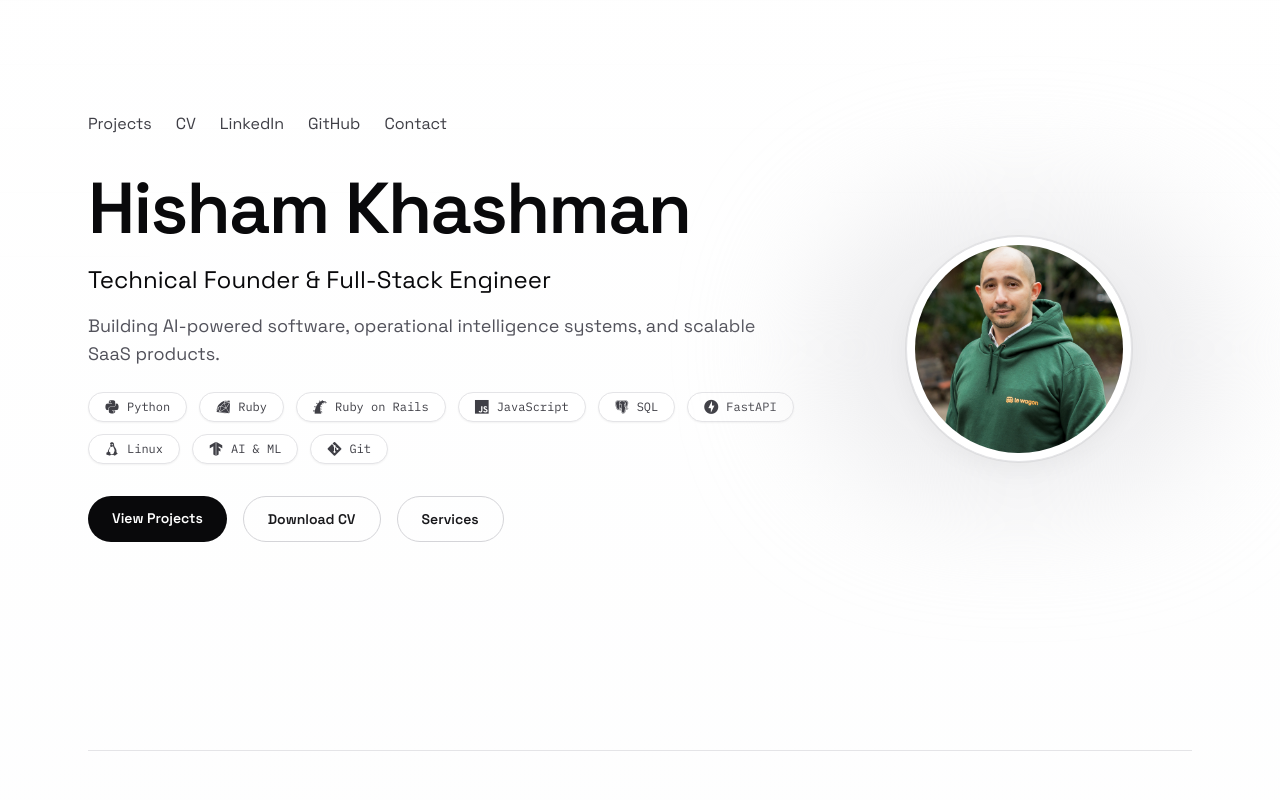
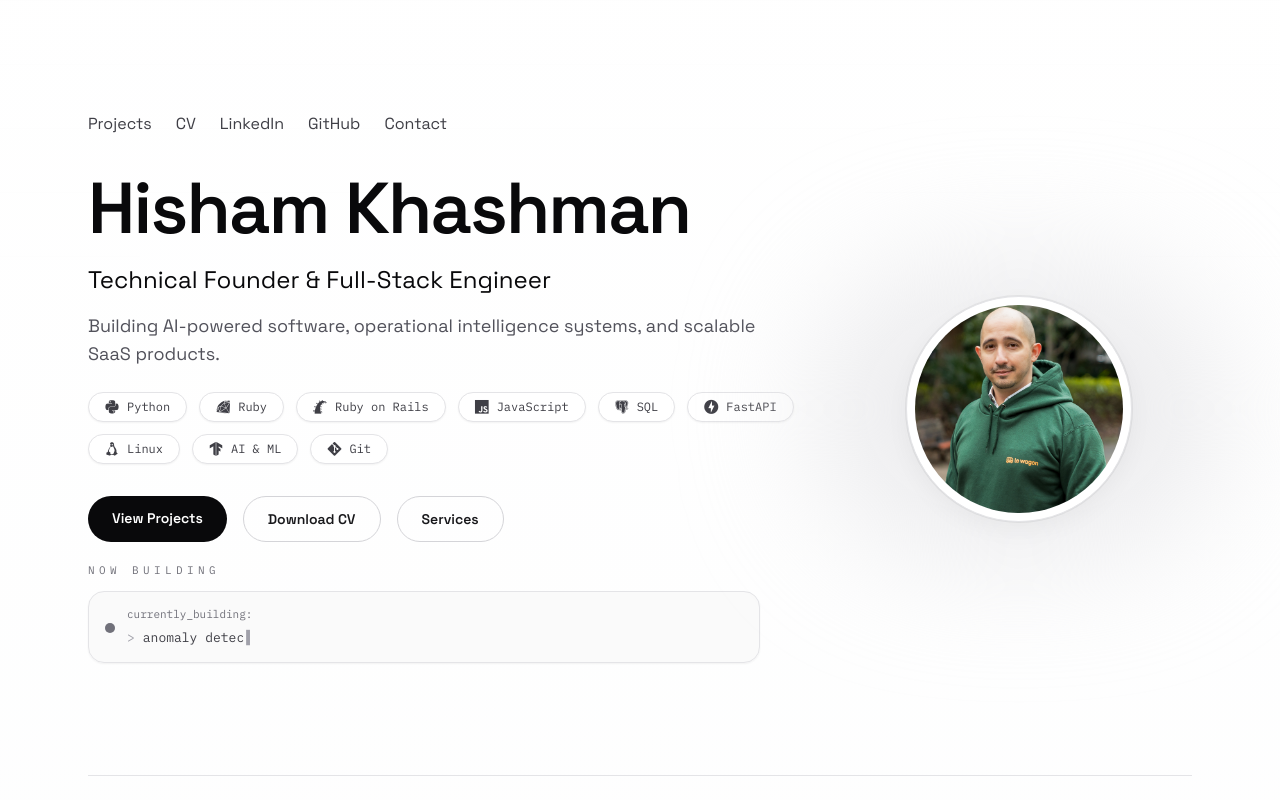
Before and after one commit to Hishamkhashman1/portfolio, a Next.js app: page / in a window 1280 px wide. Shown: the top 800 px of the page. Built offline with nearby package versions, Linux system fonts and the light colour scheme.

Commit message:
feat: added now building terminal after hero

```diff
--- a/app/page.tsx
+++ b/app/page.tsx
@@ -11,7 +11,7 @@ export default function Home() {
 
   return (
     <div className="min-h-screen bg-tech">
-      <main className="mx-auto flex max-w-6xl flex-col gap-20 px-6 pb-24 pt-12">
+      <main className="mx-auto flex max-w-6xl flex-col gap-12 px-6 pb-24 pt-12">
         <Hero />
         <ForecastAlphaSection
           liveUrl={forecastLiveUrl}
--- a/components/ForecastAlphaSection.tsx
+++ b/components/ForecastAlphaSection.tsx
@@ -10,7 +10,7 @@ export default function ForecastAlphaSection({
   image
 }: ForecastAlphaSectionProps) {
   return (
-    <section className="mt-4 space-y-4 border-t border-zinc-200 pt-16">
+    <section className="mt-0 space-y-4 border-t border-zinc-200 pt-8">
       <div className="flex flex-col gap-3">
         <p className="text-xs font-mono uppercase tracking-[0.35em] text-zinc-500">
           Business Venture
--- a/components/Hero.tsx
+++ b/components/Hero.tsx
@@ -2,6 +2,7 @@ import Link from "next/link";
 import Image from "next/image";
 import { profile } from "@/data/profile";
 import { getStackIcon } from "@/data/stackIcons";
+import NowBuildingStatus from "@/components/NowBuildingStatus";
 
 const navLinks = [
   { label: "Projects", href: "#projects" },
@@ -15,7 +16,7 @@ export default function Hero() {
   return (
     <section
       id="top"
-      className="relative flex flex-col pt-16 pb-24 sm:pb-28"
+      className="relative flex flex-col pt-16 pb-12 sm:pb-16"
     >
       <header className="flex flex-wrap items-center justify-between gap-6">
         {/* <div className="flex items-center gap-3 text-sm font-mono text-zinc-600">
@@ -86,6 +87,7 @@ export default function Hero() {
                 Services
               </Link>
             </div>
+            <NowBuildingStatus />
           </div>
 
           <div className="relative flex justify-center">
--- /dev/null
+++ b/components/NowBuildingStatus.tsx
@@ -0,0 +1,108 @@
+"use client";
+
+import { useEffect, useState } from "react";
+
+const statuses = [
+  "Forecast Alpha",
+  "SaaS billing system",
+  "anomaly detection workflows",
+  "collaborative analytics",
+  "operational intelligence tooling",
+  "AI-assisted KPI systems"
+];
+
+const TYPING_SPEED = 35;
+const HOLD_MIN = 1500;
+const HOLD_VARIANCE = 1200;
+const START_DELAY = 180;
+
+export default function NowBuildingStatus() {
+  const [activeIndex, setActiveIndex] = useState(0);
+  const [displayText, setDisplayText] = useState("");
+  const [isTyping, setIsTyping] = useState(true);
+
+  useEffect(() => {
+    let cancelled = false;
+    let typeTimeout: ReturnType<typeof setTimeout> | undefined;
+    let holdTimeout: ReturnType<typeof setTimeout> | undefined;
+    let charTimer: ReturnType<typeof setInterval> | undefined;
+
+    const targetText = statuses[activeIndex];
+    setDisplayText("");
+    setIsTyping(true);
+
+    typeTimeout = setTimeout(() => {
+      let current = 0;
+
+      charTimer = setInterval(() => {
+        if (cancelled) {
+          return;
+        }
+
+        current += 1;
+        setDisplayText(targetText.slice(0, current));
+
+        if (current >= targetText.length && charTimer) {
+          clearInterval(charTimer);
+          setIsTyping(false);
+          holdTimeout = setTimeout(() => {
+            if (!cancelled) {
+              setActiveIndex((value) => (value + 1) % statuses.length);
+            }
+          }, HOLD_MIN + Math.random() * HOLD_VARIANCE);
+        }
+      }, TYPING_SPEED);
+    }, START_DELAY);
+
+    return () => {
+      cancelled = true;
+
+      if (typeTimeout) {
+        clearTimeout(typeTimeout);
+      }
+
+      if (holdTimeout) {
+        clearTimeout(holdTimeout);
+      }
+
+      if (charTimer) {
+        clearInterval(charTimer);
+      }
+    };
+  }, [activeIndex]);
+
+  return (
+    <section className="mt-5 max-w-2xl">
+      <p className="text-[11px] font-mono uppercase tracking-[0.4em] text-zinc-500">
+        Now Building
+      </p>
+
+      <div className="mt-3 flex w-full items-center gap-3 rounded-2xl border border-zinc-200 bg-zinc-50/90 px-4 py-3 shadow-sm">
+        <span className="relative mt-0.5 flex h-2.5 w-2.5 shrink-0">
+          <span className="absolute inset-0 rounded-full bg-zinc-400/25" />
+          <span className="relative inline-flex h-2.5 w-2.5 rounded-full bg-zinc-500" />
+        </span>
+
+        <div className="min-w-0 flex-1 font-mono" aria-live="polite" aria-atomic="true">
+          <div className="text-[11px] leading-5 text-zinc-500">
+            currently_building:
+          </div>
+          <div className="mt-0.5 flex min-h-[1.5rem] items-center gap-2 text-[13px] leading-6 text-zinc-700">
+            <span className="text-zinc-400">&gt;</span>
+            <span className="min-w-0 truncate">
+              {displayText}
+              <span
+                className={`ml-0.5 inline-block text-zinc-400 transition-opacity duration-150 ${
+                  isTyping ? "opacity-100" : "opacity-60"
+                }`}
+                aria-hidden
+              >
+                ▍
+              </span>
+            </span>
+          </div>
+        </div>
+      </div>
+    </section>
+  );
+}
```
